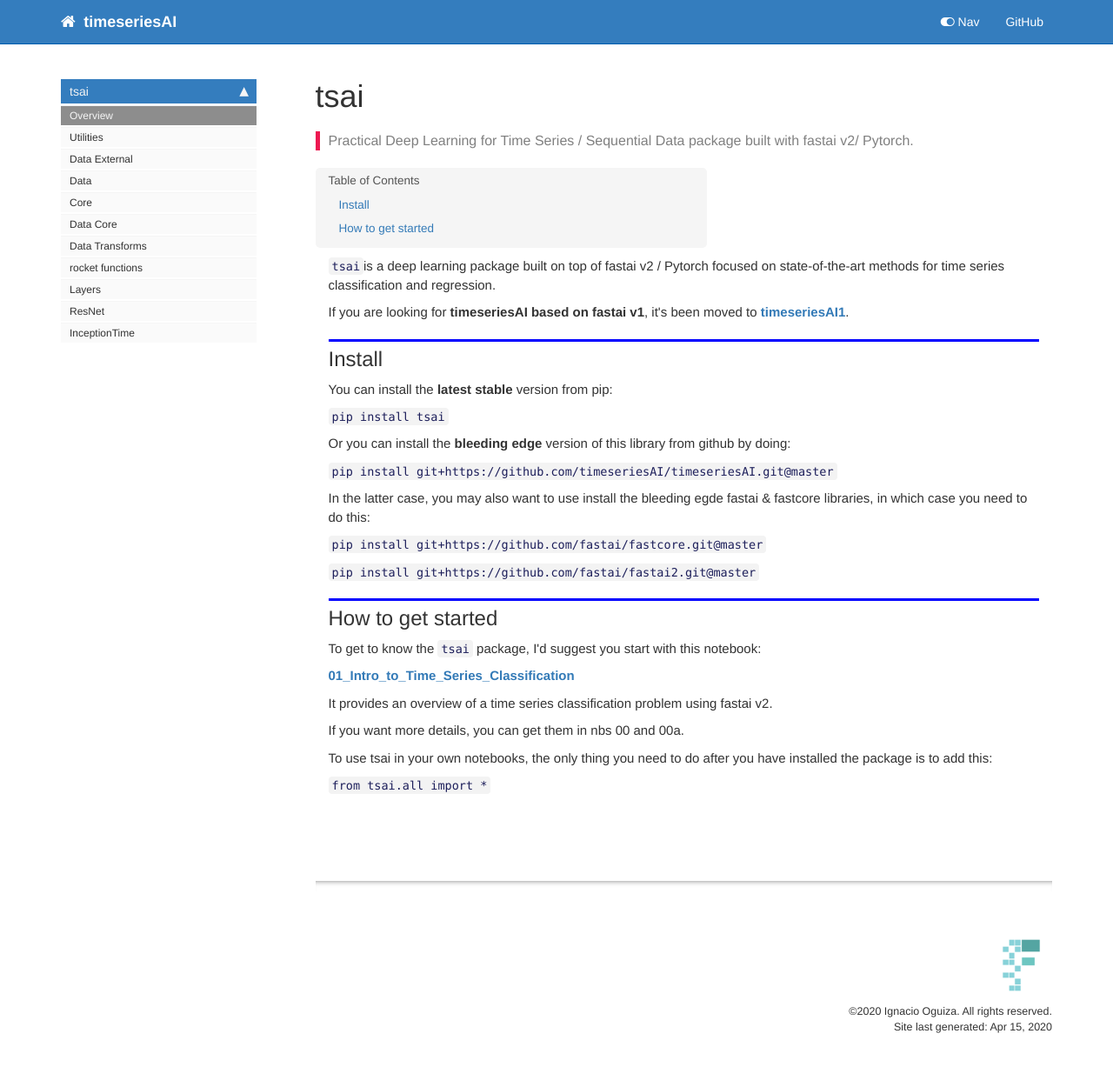
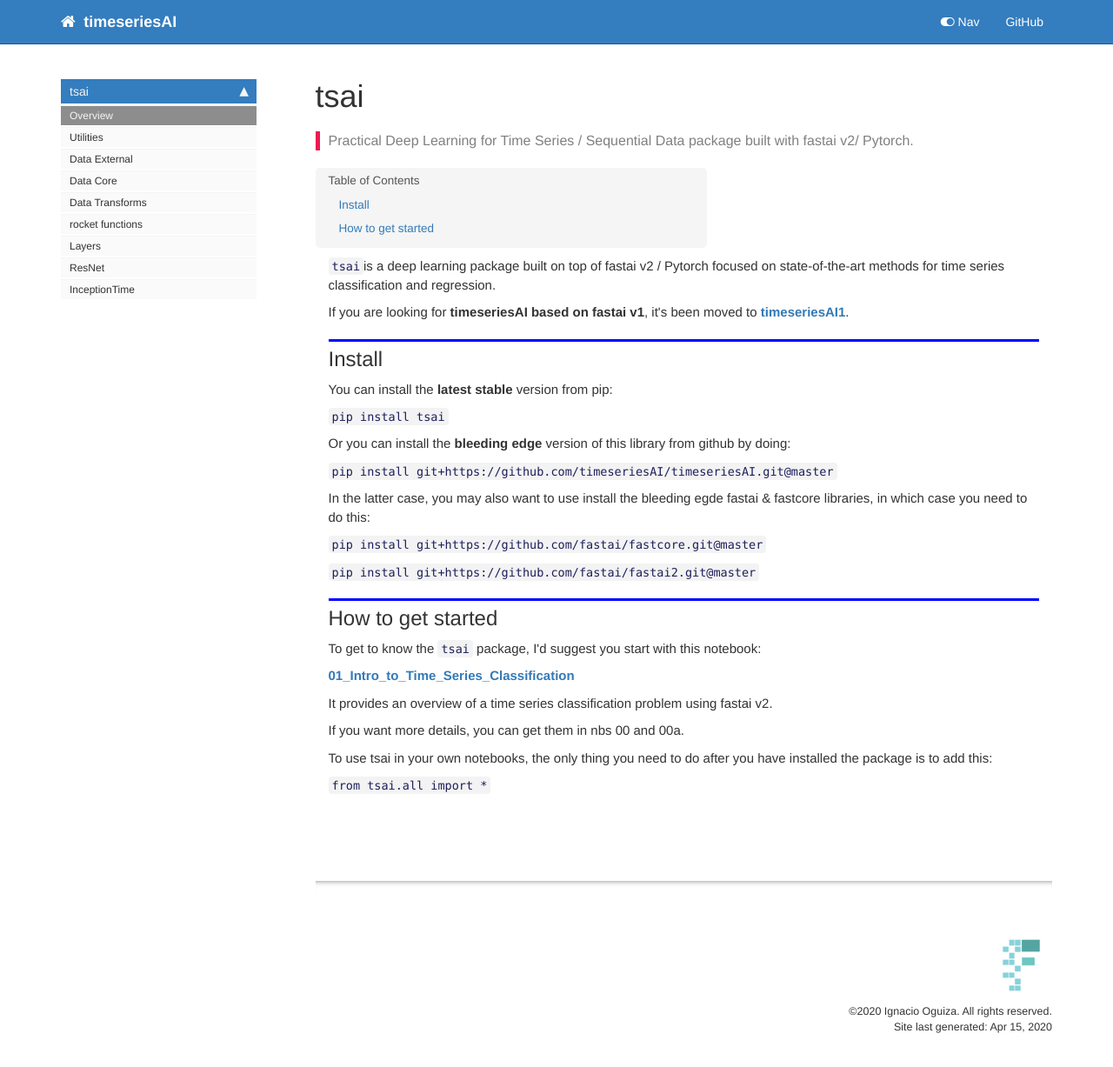
Before and after one commit to timeseriesAI/tsai, a Jekyll site: the page built from docs/index.html, in a window 1280 px wide and 1241 px high. Shown: the top 1227 px of the window at 87% size. Built offline with Jekyll 4.4.1, drawn with Linux system fonts in a browser that asks for light colours; nearby versions of some CDN libraries; comment, search, counter and statistics services are not loaded.

Commit message:
🔥 fastai v2

```diff
--- a/docs/_data/sidebars/home_sidebar.yml
+++ b/docs/_data/sidebars/home_sidebar.yml
@@ -15,12 +15,6 @@
     - output: web,pdf
       title: Data External
       url: /data.external
-    - output: web,pdf
-      title: Data
-      url: /data
-    - output: web,pdf
-      title: Core
-      url: /core
     - output: web,pdf
       title: Data Core
       url: /data.core
--- a/docs/sidebar.json
+++ b/docs/sidebar.json
@@ -3,8 +3,6 @@
     "Overview": "/",
     "Utilities": "/utils",
     "Data External": "/data.external",
-    "Data": "/data",
-    "Core": "/core",
     "Data Core": "/data.core",
     "Data Transforms": "/data.transforms",
     "rocket functions": "/rocket_functions",
```
